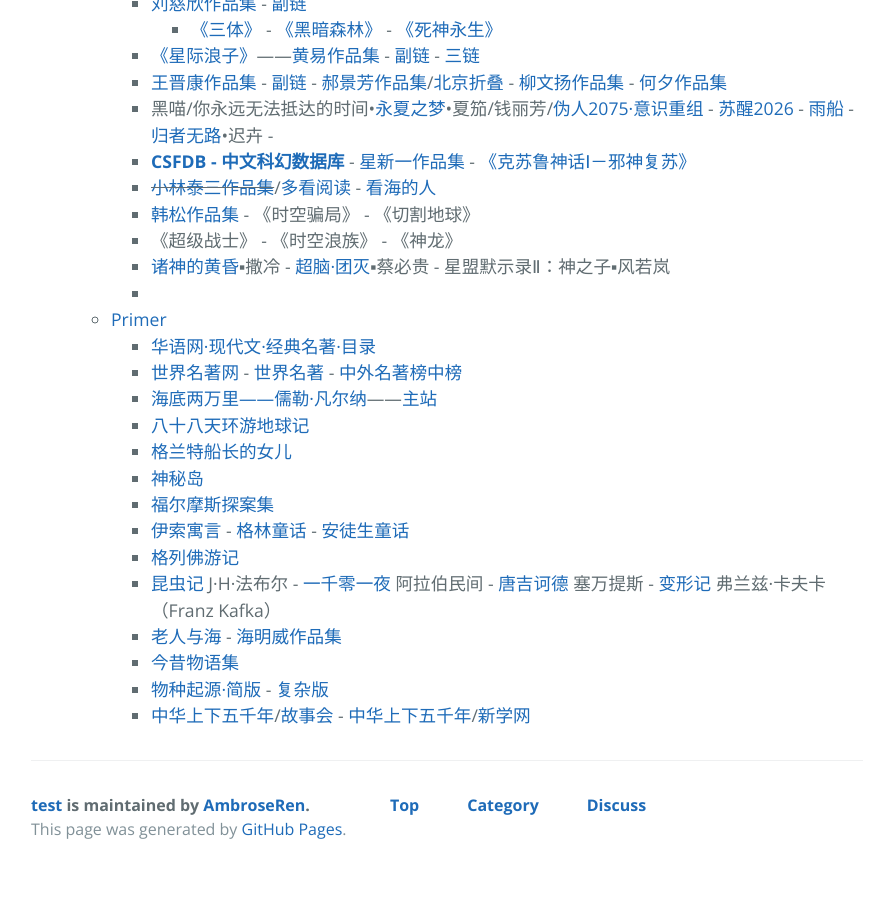
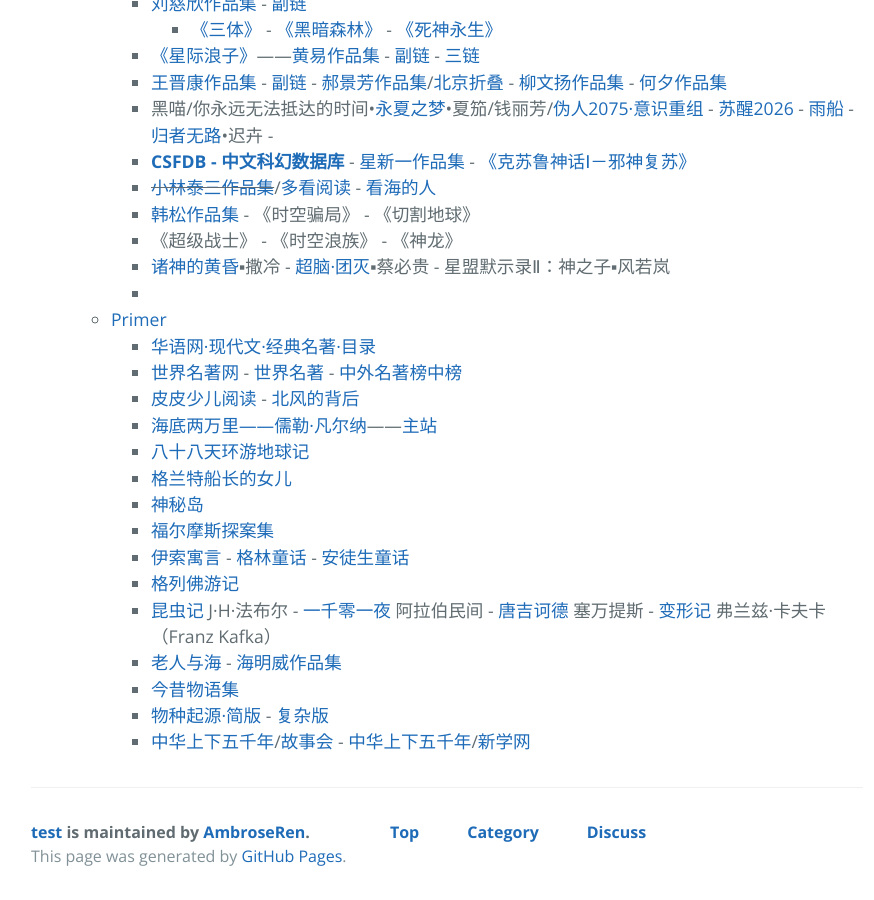
Before and after one commit to AmbroseRen/test, a Jekyll site: the page built from Library/BookListsOne.md, in a window 1280 px wide and 900 px high, scrolled down 5950 px. Shown: the whole window, without its empty margins (193-1067 px from the left). Built offline with Jekyll 4.4.1, drawn with Linux system fonts in a browser that asks for light colours; our own code applies the rules of GitHub Pages for plain Markdown files; the repository's description, which GitHub fills in, is left out; before the commit the page ends 6823 px from its top, so only the background shows below that.

Commit message:
Update BookListsOne.md

```diff
--- a/Library/BookListsOne.md
+++ b/Library/BookListsOne.md
@@ -325,6 +325,7 @@
                 <ul>
                     <li><a href="https://www.thn21.com/Article/chang/">华语网·现代文·经典名著·目录</a></li>
                     <li><a href="http://t.icesmall.cn/">世界名著网</a> - <a href="http://www.dushu369.com/Special/sjsdmz/Index.html">世界名著</a> - <a href="https://book.douban.com/series/23810?page=1&order=time">中外名著榜中榜</a></li>
+		    <li><a href="https://www.ppzuowen.com/">皮皮少儿阅读</a> - <a href="https://www.ppzuowen.com/book/beifengdebeihou/">北风的背后</a></li>
                     <li><a href="http://www.dushu369.com/waiguomingzhu/hdlwl/">海底两万里——儒勒·凡尔纳</a>——<a href="http://www.dushu369.com/">主站</a></li>
                     <li><a href="https://www.99csw.com/book/1033/index.htm">八十八天环游地球记</a></li>
                     <li><a href="http://www.dushu369.com/tonghua/gltczdne/">格兰特船长的女儿</a></li>
```
